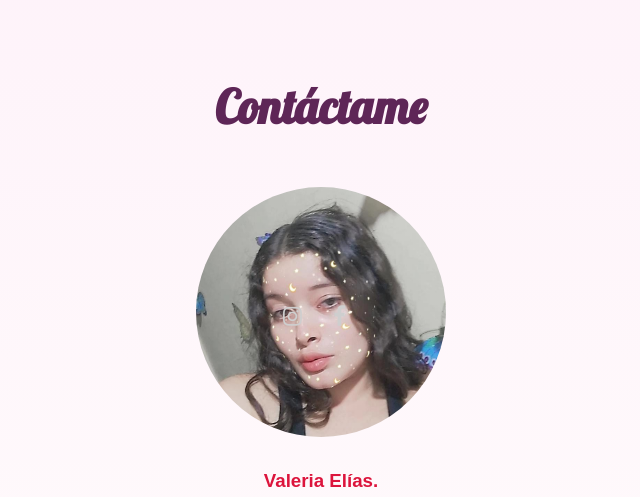
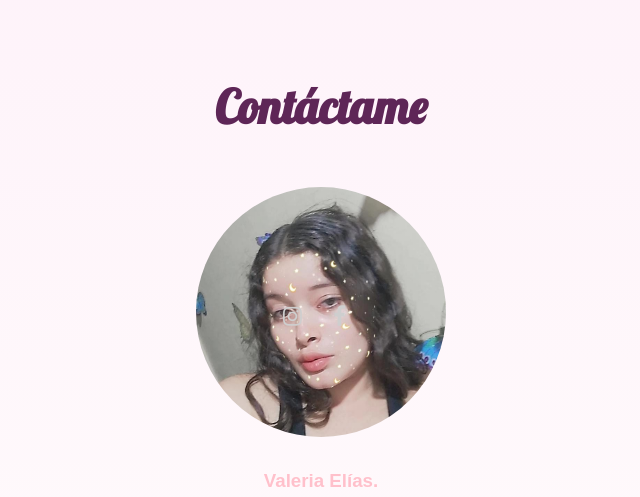
Before and after one commit to Valelias/blog-personal-profesional-valeria-elias, a plain HTML site: page sobremi.html in a window 1280 px wide. In both pictures the pointer is over the element "Valeria Elías.". Shown: the part 3097-3594 px from the top of the page, without its empty margins (319-959 px from the left). Drawn offline with Linux system fonts and the light colour scheme.

Commit message:
Update estilos-sobremi.css

```diff
--- a/css/estilos-sobremi.css
+++ b/css/estilos-sobremi.css
@@ -368,7 +368,7 @@ display: flex;
 
 /*Color del nombre*/
 .box:hover h1{
-    color: crimson;
+    color: pink;
     transition: 2s;
 }
 
```
